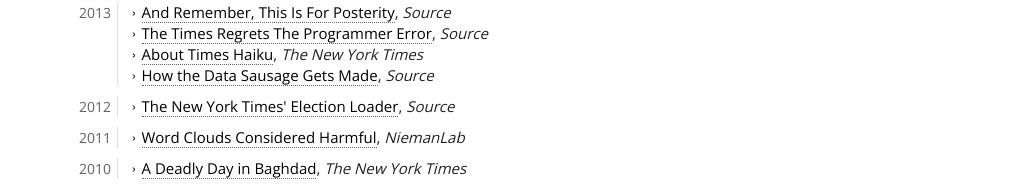
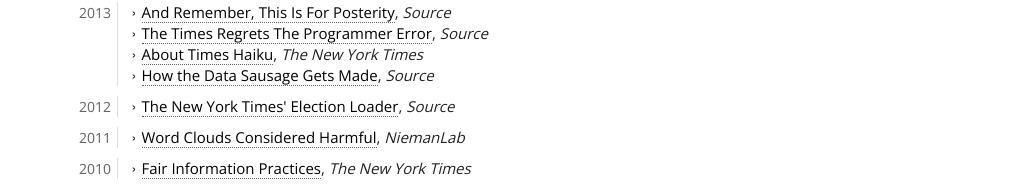
Before and after one commit to barrecan/cv, a Jekyll site: the page built from index.html, in a window 1280 px wide. Shown: the part 1871-2064 px from the top of the page, without its empty margins (129-1149 px from the left). Built offline with Jekyll 4.4.1, drawn with Linux system fonts in a browser that asks for light colours; nearby versions of some CDN libraries.

Commit message:
fair information practices

```diff
--- a/_data/cv.yml
+++ b/_data/cv.yml
@@ -196,7 +196,7 @@
     year: 2011
     description: >
       My diatribe against word clouds, a visualization that must be stopped
-  - title: A Deadly Day in Baghdad
+  - title: Fair Information Practices
     link: http://www.nytimes.com/interactive/2010/10/24/world/1024-surge-graphic.html?_r=0
     publication: The New York Times
     year: 2010
```
